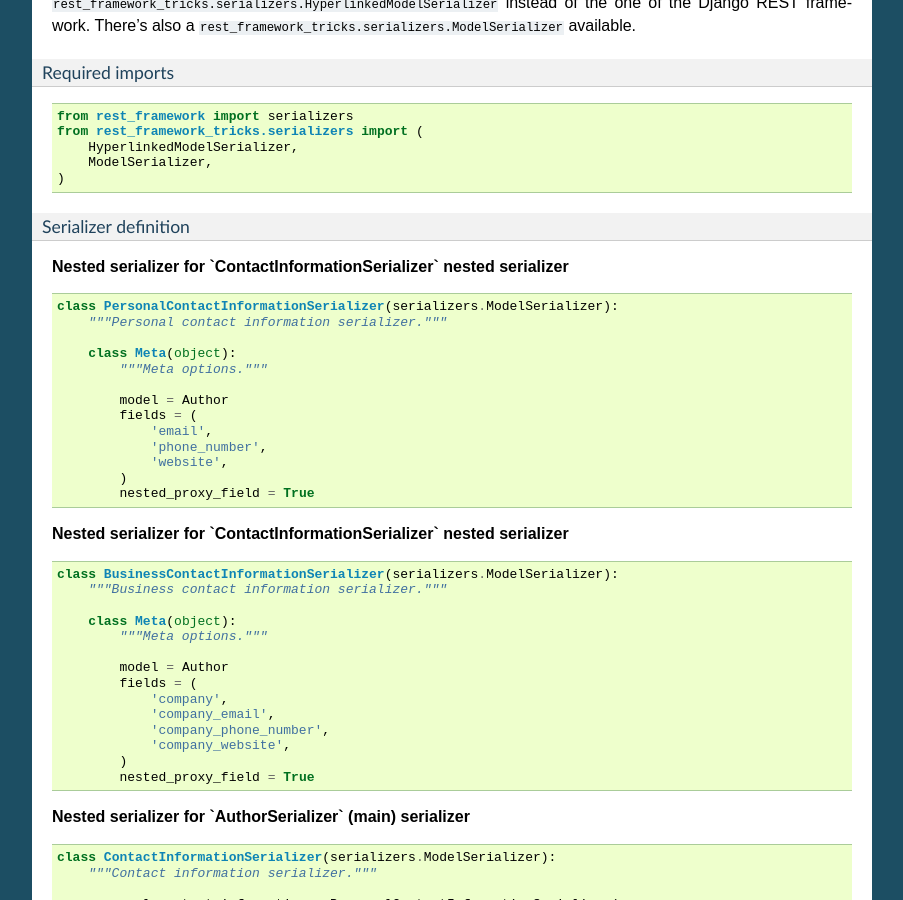
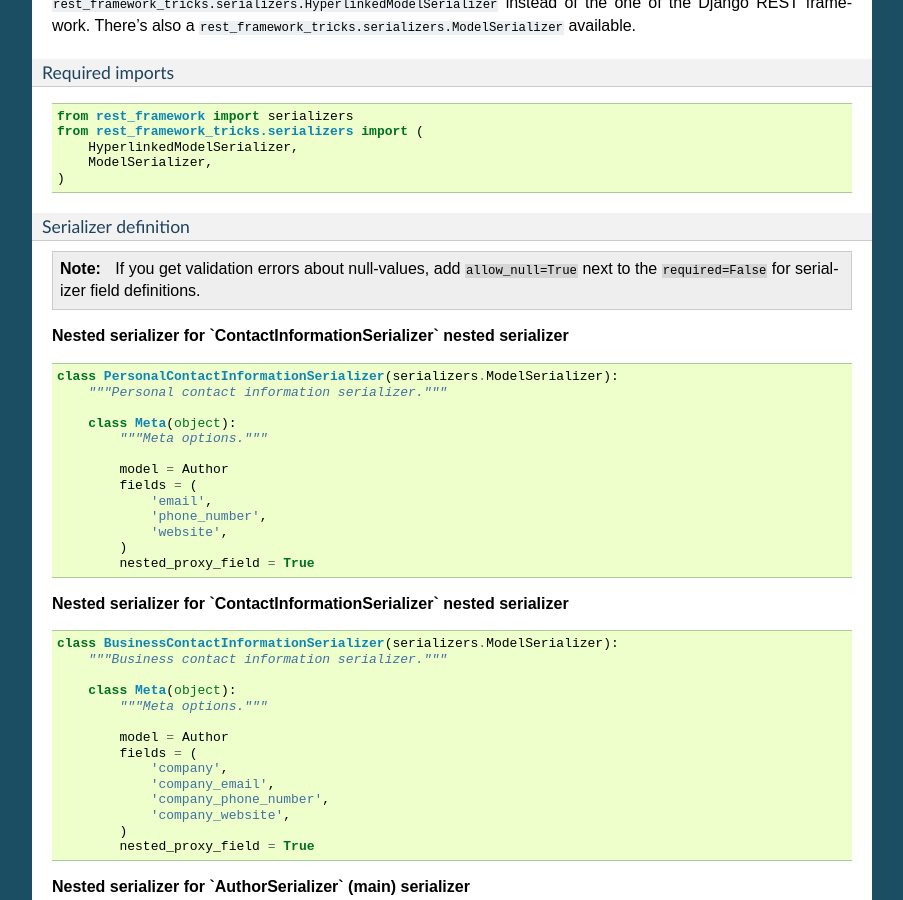
Before and after one commit to barseghyanartur/django-rest-framework-tricks, a Sphinx documentation site: the page built from docs/advanced_usage_examples.rst, in a window 1280 px wide and 900 px high, scrolled down 2581 px. Shown: the whole window, without its empty margins (198-1101 px from the left). Built offline with Sphinx 7.4.7, drawn with Linux system fonts in a browser that asks for light colours; the version number could not be read and is left out.

Commit message:
docs updated

```diff
--- a/ADVANCED_USAGE_EXAMPLES.rst
+++ b/ADVANCED_USAGE_EXAMPLES.rst
@@ -178,6 +178,11 @@ Required imports
 
 Serializer definition
 ^^^^^^^^^^^^^^^^^^^^^
+
+.. note::
+
+    If you get validation errors about null-values, add ``allow_null=True``
+    next to the ``required=False`` for serializer field definitions.
 
 **Nested serializer for `ContactInformationSerializer` nested serializer**
 
--- a/docs/advanced_usage_examples.rst
+++ b/docs/advanced_usage_examples.rst
@@ -178,6 +178,11 @@ Required imports
 
 Serializer definition
 ^^^^^^^^^^^^^^^^^^^^^
+
+.. note::
+
+    If you get validation errors about null-values, add ``allow_null=True``
+    next to the ``required=False`` for serializer field definitions.
 
 **Nested serializer for `ContactInformationSerializer` nested serializer**
 
```
Also changed, not shown: README.rst (+14 -2 lines), docs/index.rst (+14 -2 lines).
